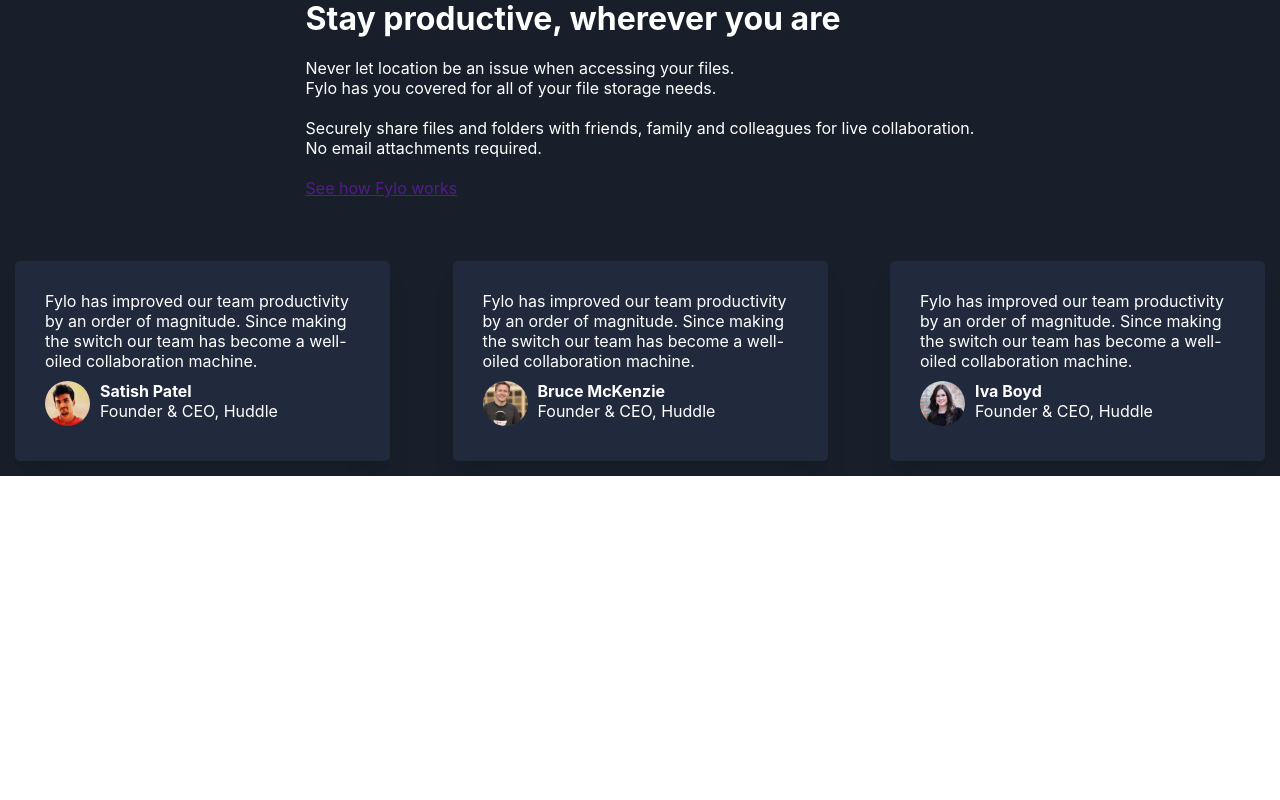
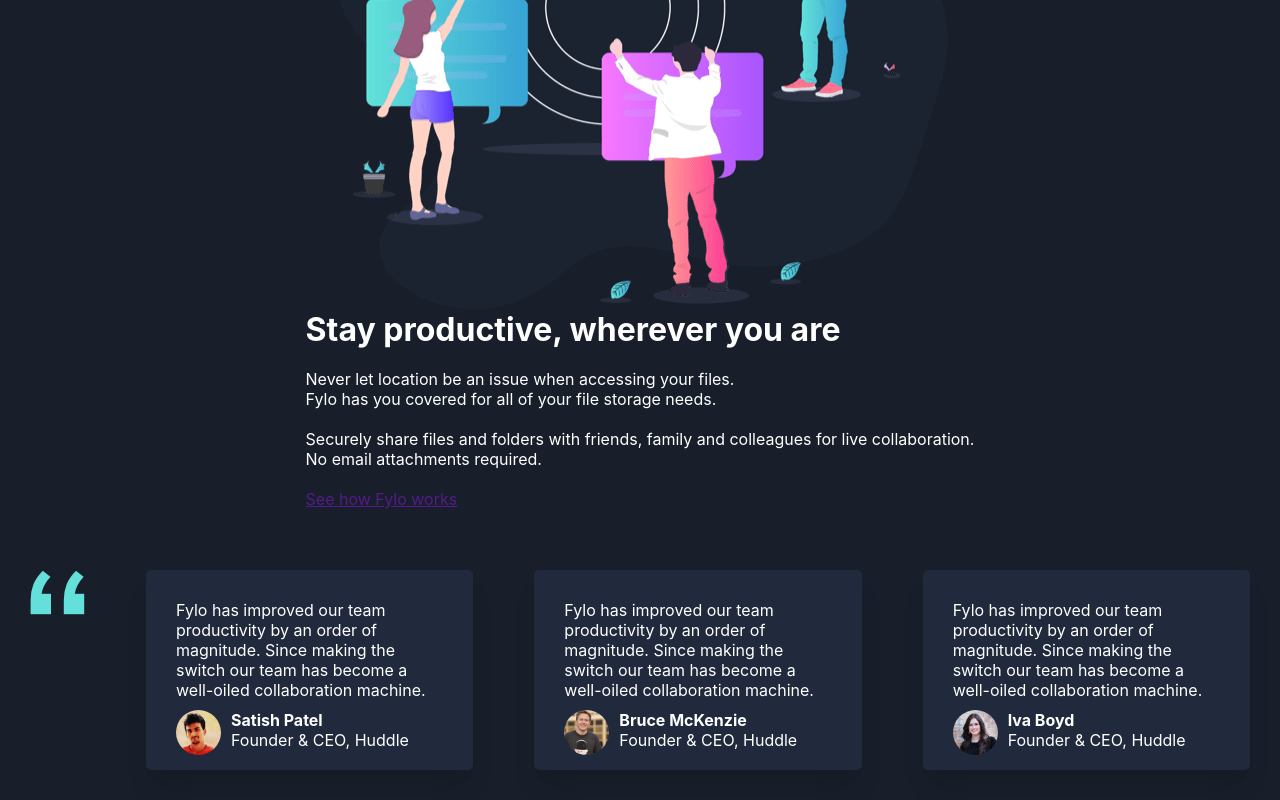
Before and after one commit to AugustoBaez/fylo-webpage, a React (Create React App) app: page / in a window 1280 px wide. Shown: the part 1539-2339 px from the top of the page. Before the commit the page ends 2015 px from the top, so only its background shows below. Built offline with nearby package versions, Linux system fonts and the light colour scheme.

Commit message:
fix size and padding from info

```diff
--- a/src/App.css
+++ b/src/App.css
@@ -38,7 +38,7 @@
 .homepageContainer {
   height: 100%;
   flex-direction: column;
-  padding: 15px;
+  padding: 30px;
 }
 
 p,
@@ -63,13 +63,17 @@
 .info {
   flex-direction: column;
   align-items: center;
-  width: 600px;
+  width: 350px;
+  padding: 10px;
 }
 
 .row {
   text-align: center;
   flex-direction: row;
   flex-wrap: wrap;
+  margin-bottom: 10px;
+  padding: 40px;
+  gap: 100px;
 }
 
 .description {
@@ -102,6 +106,7 @@
   box-shadow: rgba(0, 0, 0, 0.1) 0px 20px 25px -5px, rgba(0, 0, 0, 0.04) 0px 10px 10px -5px;
   flex-direction: column;
   padding: 30px;
+  position: relative;
 }
 
 .testimonials {
@@ -121,3 +126,25 @@
   border-radius: 100%;
   margin-right: 10px;
 }
+
+
+#quotes {
+  width: fit-content;
+  height: fit-content;
+  position: relative;
+  /* top: 0px;
+  bottom: 100px;
+  left: 135px; */
+}
+/* .quotesBackground {
+  position: absolute;
+  z-index: -1;
+  top: 0;
+  left: 0;
+} */
+
+/* .with-background {
+  background: url("images/bg-quotes.png") no-repeat left top;
+  background-size: contain; /* Adjust this as needed */
+  /* padding-left: 80px; /* Adjust this to control the distance from the left edge */
+/* }  */
--- a/src/components/Homepage.jsx
+++ b/src/components/Homepage.jsx
@@ -94,7 +94,9 @@
             </div>
 
             <div className='testimonials'>
-                {/*                 <img src="images/bg-quotes.png" alt="quotes" /> */}
+                {/* <div className='quotesBackground with-background'> */}
+                    <img src="images/bg-quotes.png" alt="quotes" id='quotes' />
+                {/* </div> */}
                 <div className='testimonialBlock'>
                     <p>
                         Fylo has improved our team productivity by an order of magnitude. Since making the switch our team has
```
Also changed, not shown: 1 other file (tests, documents, lock files or other folders).
